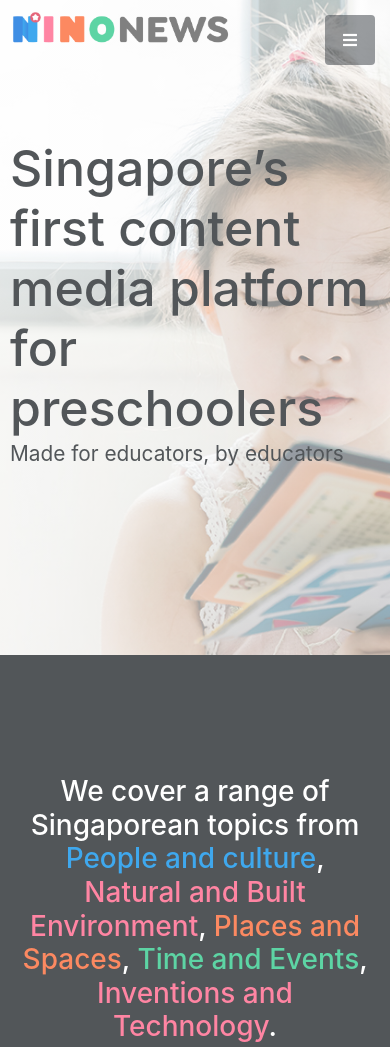
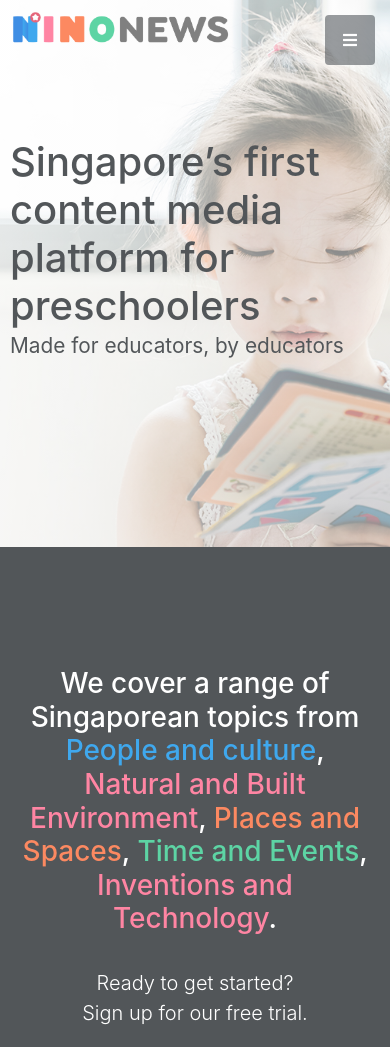
Before and after one commit to simply-news/simply-news.github.io, a website with bundled scripts: page index.html in a window 390 px wide. Shown: the top 1047 px of the page. Built offline with nearby package versions, Linux system fonts and the light colour scheme.

Commit message:
[stacy][made changes to images]

```diff
--- a/css/stylish-portfolio.css
+++ b/css/stylish-portfolio.css
@@ -18,6 +18,12 @@
     background-position: center center;
     background-repeat: no-repeat;
     background-size: cover;
+  }
+
+  .top-head{
+    font-size: 60px;
+    color: rgb(82, 86, 89);
+    line-height: 1.2;
   }
 
   @media (max-width: 960px) {
@@ -41,6 +47,11 @@
      /* styles for mobile browsers smaller than 480px; (iPhone) */
      .container-cover {
       padding: 10px;
+    }
+    .top-head{
+      font-size: 40px;
+      color: rgb(82, 86, 89);
+      line-height: 1.2;
     }
 
     .masthead {
@@ -228,7 +239,6 @@ h6 {
 }
 
 .masthead h1 {
-  font-size: 2rem;
   margin: 0;
   padding: 0;
 }
@@ -240,9 +250,6 @@ h6 {
 @media (min-width: 992px) {
   .masthead {
     height: 100vh;
-  }
-  .masthead h1 {
-    font-size: 4.5rem;
   }
   .masthead span {
     font-size: 1.5rem;
--- a/index.html
+++ b/index.html
@@ -43,7 +43,7 @@
         <a class="js-scroll-trigger" href="#about">About</a>
       </li>
       <li class="sidebar-nav-item">
-        <a class="js-scroll-trigger" href="#comics">Our comics</a>
+        <a class="js-scroll-trigger" href="#comics">Our video comics</a>
       </li>
       <li class="sidebar-nav-item">
         <a class="js-scroll-trigger" href="#team">Who are we?</a>
@@ -56,7 +56,7 @@
   <!-- Header -->
   <header class="masthead d-flex">
     <div class="container-cover my-auto">
-      <h1 style="font-size: 50px;color: rgb(82, 86, 89);line-height: 1.2;">Singapore’s first content media platform for preschoolers</h1>
+      <h1 class="top-head">Singapore’s first content media platform for preschoolers</h1>
       <p style="color: rgb(82, 86, 89)"class="mb-5">
         <span>Made for educators, by educators</span>
       </p>
```
